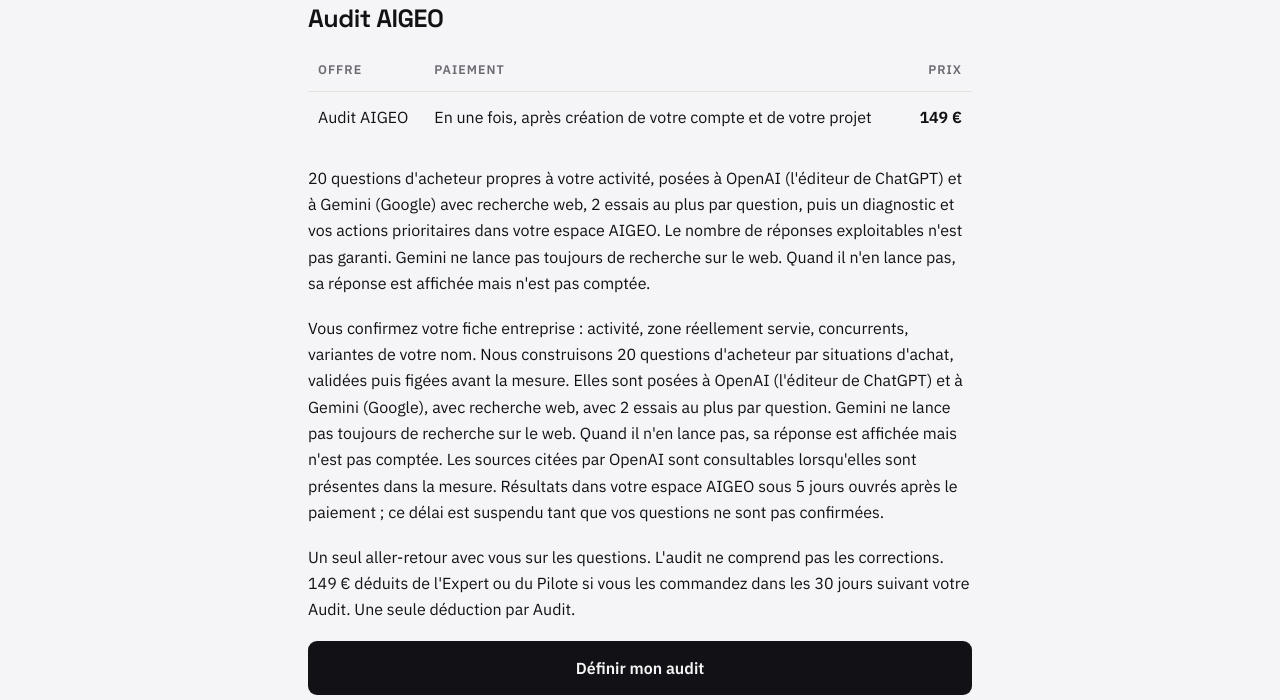
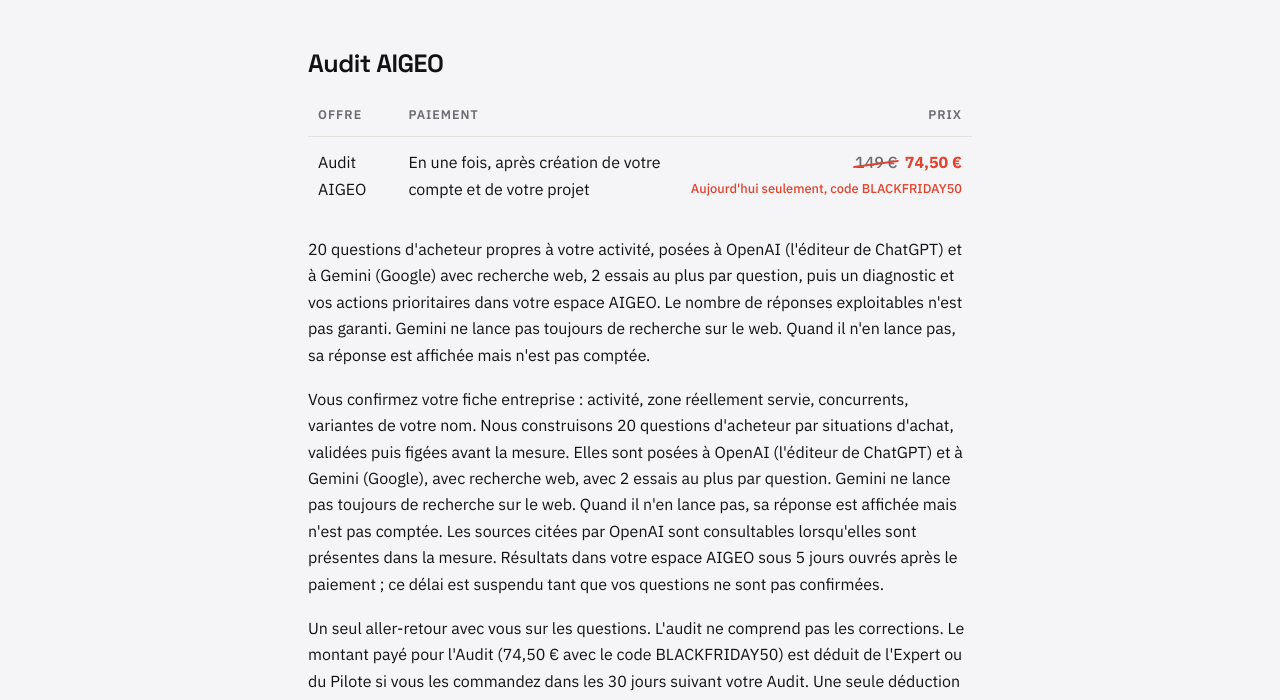
Before and after one commit to aigeoconseil/site, a plain HTML site: page tarifs/index.html in a window 1280 px wide. Shown: the part 434-1134 px from the top of the page. Drawn offline with Linux system fonts and the light colour scheme.

Commit message:
Black Friday 2026 : prix de l'Audit barré (149 €) et prix du jour en rouge (74,50 €) avec le code BLACKFRIDAY50, bandeau en tête, jusqu'au 27/11 23:59 Paris ; retour automatique au prix normal ensuite
Co-Authored-By: Claude Opus 5.5 <noreply@anthropic.com>
Claude-Session: https://claude.ai/code/session_01XWkHfT3DTDms9KTz9nnyTT

```diff
--- /dev/null
+++ b/black-friday-2026.js
@@ -0,0 +1,47 @@
+/*
+ * Black Friday 2026 (décision de Georges, 27/11 07:21) : l'Audit à 74,50 € au lieu de 149 €
+ * avec le code BLACKFRIDAY50, jusqu'au 27/11/2026 à 23:59 (Paris).
+ * Sans JavaScript, ou après la date de fin, la page affiche le prix normal : rien à retirer à la main.
+ */
+(function () {
+  var FIN = Date.parse("2026-11-27T23:59:59+01:00");
+  if (!(Date.now() < FIN)) return;
+
+  var css =
+    ".bf-bandeau{position:relative;z-index:50;background:#121216;color:#fff;text-align:center;padding:10px 16px;font:500 15px/1.4 var(--font-body,system-ui)}" +
+    ".bf-bandeau b{font-family:var(--font-title,system-ui);letter-spacing:.02em}" +
+    ".bf-bandeau .bf-code{display:inline-block;margin-left:6px;padding:1px 8px;border:1px dashed #E0432E;border-radius:6px;color:#fff;font-weight:700;letter-spacing:.06em}" +
+    ".bf-prix{display:inline-flex;align-items:baseline;gap:.45em;flex-wrap:wrap}" +
+    ".bf-ancien{position:relative;color:var(--muted,#6B6B73);font-weight:500;text-decoration:none;white-space:nowrap}" +
+    ".bf-ancien::after{content:'';position:absolute;left:-4%;right:-4%;top:52%;height:2px;background:#E0432E;transform:rotate(-8deg);border-radius:2px}" +
+    ".bf-nouveau{color:#E0432E;font-weight:700;white-space:nowrap}" +
+    ".bf-mention{display:block;font-size:.8em;font-weight:500;color:#E0432E;margin-top:2px}";
+  var style = document.createElement("style");
+  style.textContent = css;
+  document.head.appendChild(style);
+
+  var bandeau = document.createElement("div");
+  bandeau.className = "bf-bandeau";
+  bandeau.setAttribute("role", "note");
+  bandeau.innerHTML =
+    "<b>Black Friday</b> : l'Audit AIGEO à <strong>74,50 €</strong> au lieu de 149 €, aujourd'hui jusqu'à minuit, avec le code" +
+    "<span class=\"bf-code\">BLACKFRIDAY50</span> sur la page de paiement.";
+  document.body.insertBefore(bandeau, document.body.firstChild);
+
+  var prix = document.querySelectorAll("[data-prix-audit]");
+  for (var i = 0; i < prix.length; i++) {
+    var el = prix[i];
+    var mention = el.hasAttribute("data-prix-mention")
+      ? "<span class=\"bf-mention\">Aujourd'hui seulement, code BLACKFRIDAY50</span>"
+      : "";
+    el.innerHTML =
+      "<span class=\"bf-prix\"><span class=\"bf-ancien\" aria-label=\"Prix habituel 149 euros\">149 €</span>" +
+      "<span class=\"bf-nouveau\">74,50 €</span></span>" + mention;
+  }
+
+  // Décision de Georges (27/11 07:35) : pour un Audit payé 74,50 €, seul le montant payé est déduit.
+  var deductions = document.querySelectorAll("[data-bf-deduction]");
+  for (var j = 0; j < deductions.length; j++) {
+    deductions[j].textContent = "Le montant payé pour l'Audit (74,50 € avec le code BLACKFRIDAY50) est déduit";
+  }
+})();
--- a/tarifs/index.html
+++ b/tarifs/index.html
@@ -177,11 +177,11 @@ footer{border-top:1px solid var(--line);margin-top:56px;padding:34px 0 44px;font
     <h2 id="audit">Audit AIGEO</h2>
     <table class="ptable">
       <thead><tr><th>Offre</th><th>Paiement</th><th style="text-align:right">Prix</th></tr></thead>
-      <tbody><tr><td>Audit AIGEO</td><td>En une fois, après création de votre compte et de votre projet</td><td class="num">149 €</td></tr></tbody>
+      <tbody><tr><td>Audit AIGEO</td><td>En une fois, après création de votre compte et de votre projet</td><td class="num"><span data-prix-audit data-prix-mention>149 €</span></td></tr></tbody>
     </table>
     <p>20 questions d'acheteur propres à votre activité, posées à OpenAI (l'éditeur de ChatGPT) et à Gemini (Google) avec recherche web, 2 essais au plus par question, puis un diagnostic et vos actions prioritaires dans votre espace AIGEO. Le nombre de réponses exploitables n'est pas garanti. Gemini ne lance pas toujours de recherche sur le web. Quand il n'en lance pas, sa réponse est affichée mais n'est pas comptée.</p>
     <p>Vous confirmez votre fiche entreprise : activité, zone réellement servie, concurrents, variantes de votre nom. Nous construisons 20 questions d'acheteur par situations d'achat, validées puis figées avant la mesure. Elles sont posées à OpenAI (l'éditeur de ChatGPT) et à Gemini (Google), avec recherche web, avec 2 essais au plus par question. Gemini ne lance pas toujours de recherche sur le web. Quand il n'en lance pas, sa réponse est affichée mais n'est pas comptée. Les sources citées par OpenAI sont consultables lorsqu'elles sont présentes dans la mesure. Résultats dans votre espace AIGEO sous 5 jours ouvrés après le paiement ; ce délai est suspendu tant que vos questions ne sont pas confirmées.</p>
-    <p>Un seul aller-retour avec vous sur les questions. L'audit ne comprend pas les corrections. 149 € déduits de l'Expert ou du Pilote si vous les commandez dans les 30 jours suivant votre Audit. Une seule déduction par Audit.</p>
+    <p>Un seul aller-retour avec vous sur les questions. L'audit ne comprend pas les corrections. <span data-bf-deduction>149 € déduits</span> de l'Expert ou du Pilote si vous les commandez dans les 30 jours suivant votre Audit. Une seule déduction par Audit.</p>
     <p><a class="vj-go" href="/?sujet=audit#contact" data-audit-cta>Définir mon audit</a></p>
     <h3 style="margin-top:22px">Comment se passe la commande</h3><ol data-audit-parcours="ferme" hidden><li>Vous nous écrivez, ou vous réservez un échange de 30 minutes.</li><li>Nous ouvrons avec vous votre compte et votre projet dans l'espace client.</li><li>Vous réglez l'audit par carte ; aucun paiement n'est demandé avant la création du compte et du projet.</li><li>Vous confirmez votre fiche entreprise et vos 20 questions ; rien n'est mesuré avant.</li><li>Résultats sous 5 jours ouvrés après le paiement, délai suspendu tant que vos questions ne sont pas confirmées.</li></ol><ol data-audit-parcours="ouvert"><li>Vous créez votre compte dans l'espace client, puis votre projet.</li><li>Vous réglez l'audit en ligne par carte (y compris Apple Pay, Google Pay ou Link), sur une page de paiement sécurisée par Stripe ; aucun paiement n'est demandé avant.</li><li>Vous confirmez votre fiche entreprise et vos 20 questions ; rien n'est mesuré avant.</li><li>Résultats sous 5 jours ouvrés après le paiement, délai suspendu tant que vos questions ne sont pas confirmées.</li></ol>
 
@@ -239,5 +239,6 @@ try{
 applyTheme(start);
 </script>
 
+<script src="/black-friday-2026.js" defer></script>
 </body>
 </html>
```
Also changed, not shown: index.html (+5 -4 lines).
